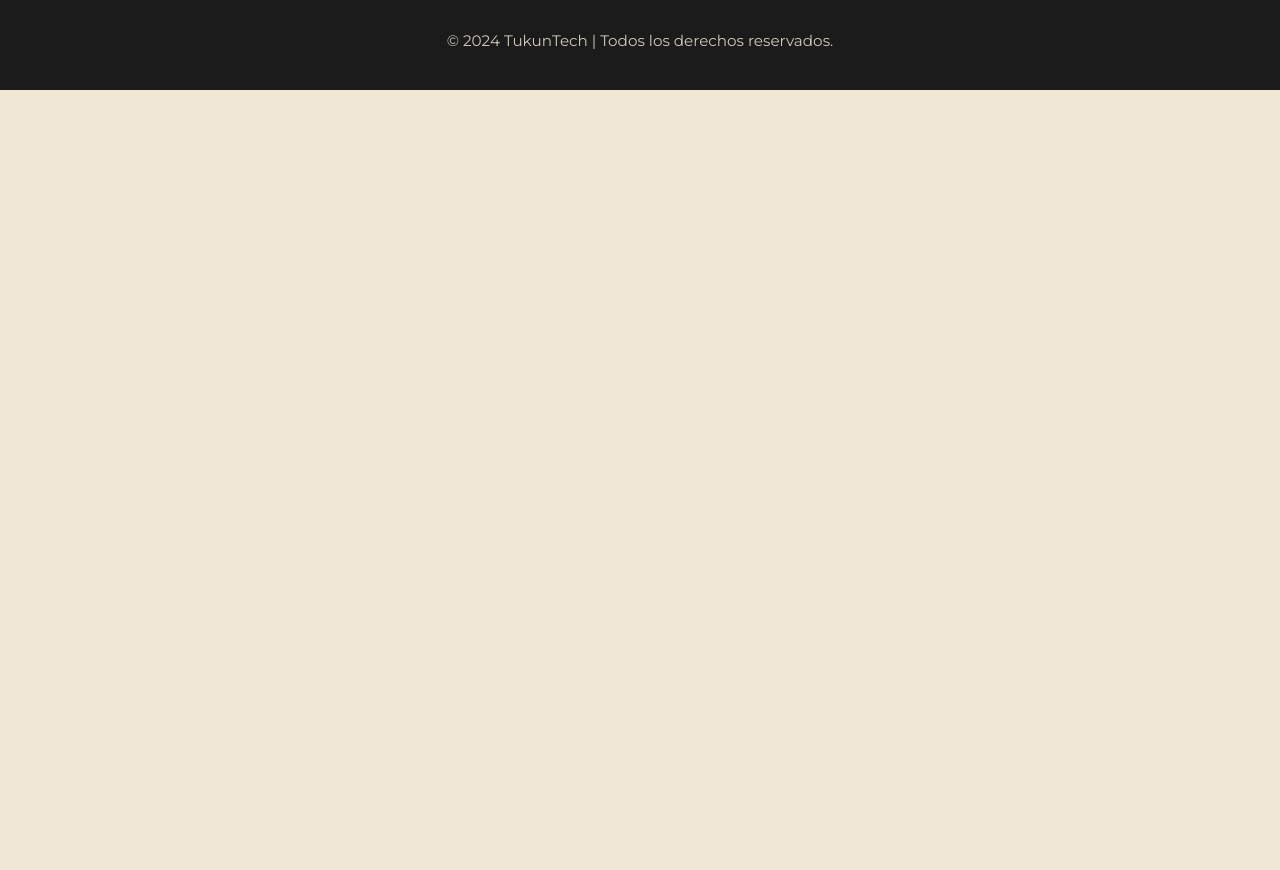
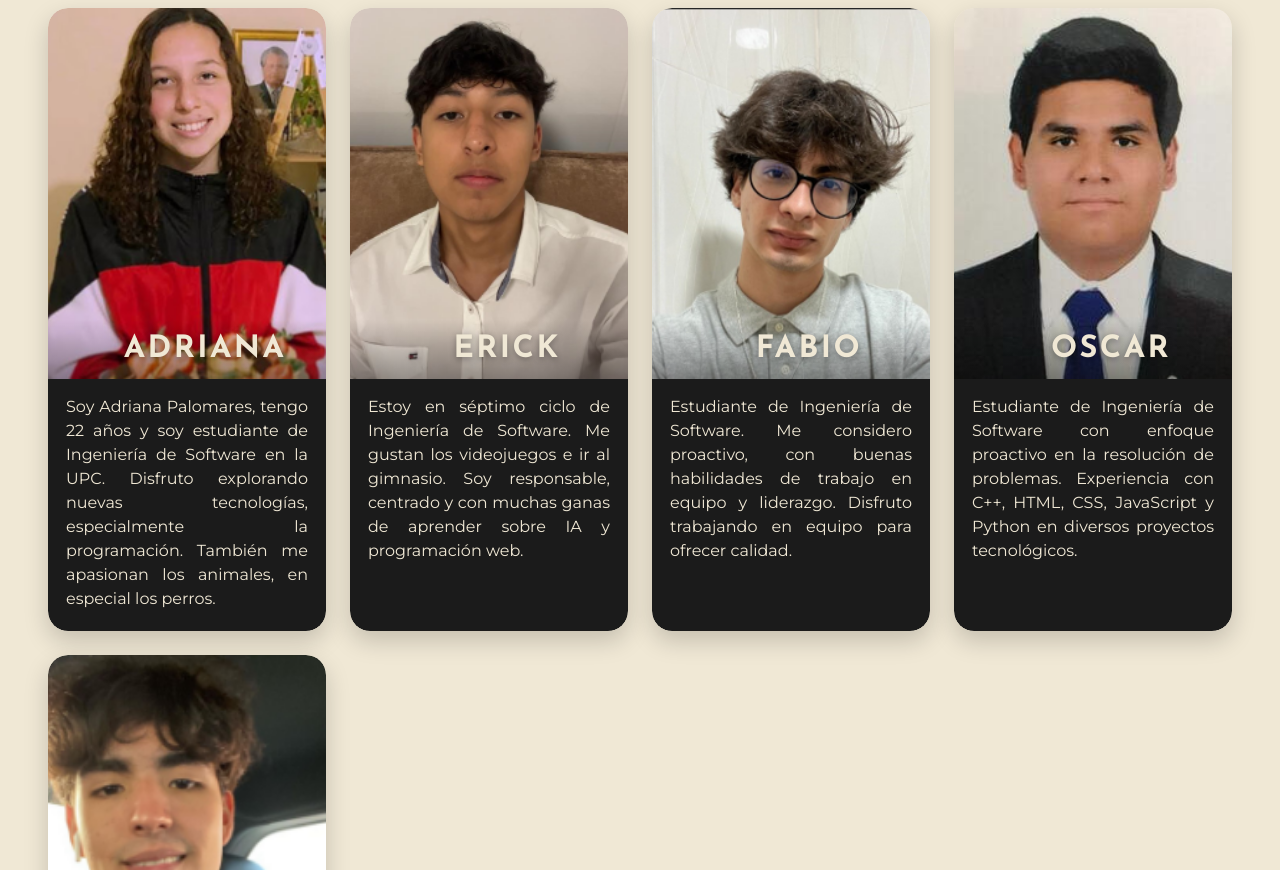
Before and after one commit to TukunTech/tukun-tech-landing, a plain HTML site: page docs/index.html in a window 1280 px wide. Shown: the part 2915-3785 px from the top of the page. Before the commit the page ends 3005 px from the top, so only its background shows below. Drawn offline with Linux system fonts and the light colour scheme; a web font is replaced by a local one.

Commit message:
feat(team): add responsive "Our Team" section with card grid

```diff
--- a/docs/css/main.css
+++ b/docs/css/main.css
@@ -702,6 +702,8 @@ body {
     font-size: clamp(1rem, 2.1vw, 1.35rem);
     line-height: 1.4;
     opacity: .98;
+    text-align: justify;
+
 }
 
 .mv--full {
@@ -789,6 +791,128 @@ body {
     background: rgba(255, 255, 255, .14);
     pointer-events: none;
 }
+
+.team {
+    background: var(--color-secondary);
+    padding: clamp(32px, 5vw, 72px) clamp(16px, 5vw, 48px);
+}
+
+.team .member-photo {
+    position: relative;
+    overflow: hidden;
+    border-radius: 20px 20px 0 0;
+    aspect-ratio: 3 / 4;
+}
+
+.team .member-photo img {
+    width: 100% !important;
+    height: 100% !important;
+    object-fit: cover;
+    display: block;
+}
+
+.team .member-name {
+    position: absolute;
+    left: 0;
+    right: 0;
+    bottom: 0;
+    width: 100%;
+    text-align: center !important;
+    padding: 14px 18px;
+    font-family: var(--font-base);
+    color: var(--color-secondary);
+    font-weight: 700;
+    letter-spacing: .08em;
+    text-shadow: 0 2px 6px rgba(0, 0, 0, .35);
+    background: linear-gradient(to top, rgba(0, 0, 0, .38), rgba(0, 0, 0, 0));
+}
+
+.team .member-card {
+    display: grid;
+    grid-template-rows: auto 1fr;
+}
+
+.team .member-photo,
+.team .member-bio {
+    margin: 0;
+}
+
+.team-title {
+    font-family: var(--font-base);
+    color: var(--color-btn-secondary);
+    text-align: center;
+    letter-spacing: .06em;
+    margin: 0 0 clamp(20px, 3vw, 36px);
+    font-size: clamp(1.8rem, 4.6vw, 3.2rem);
+}
+
+.team-grid {
+    list-style: none;
+    margin: 0 auto;
+    padding: 0;
+    max-width: 1280px;
+    display: grid;
+    gap: clamp(16px, 2vw, 24px);
+    grid-template-columns: repeat(auto-fit, minmax(220px, 1fr));
+}
+
+.member-card {
+    display: grid;
+    border-radius: 20px;
+    overflow: hidden;
+    box-shadow: var(--shadow-soft);
+    background: transparent;
+}
+
+.member-photo {
+    position: relative;
+    margin: 0;
+    overflow: hidden;
+    border-radius: 20px 20px 0 0;
+    aspect-ratio: 3 / 4;
+}
+
+.member-photo img {
+    width: 100%;
+    height: 100%;
+    object-fit: cover;
+    display: block;
+}
+
+.member-photo,
+.member-bio {
+    margin: 0;
+}
+
+.member-name {
+    position: absolute;
+    inset: auto 0 0 0;
+    padding: 14px 18px;
+    font-family: var(--font-base);
+    color: var(--color-secondary);
+    font-weight: 700;
+    letter-spacing: .08em;
+    text-align: center;
+    font-size: clamp(1.2rem, 2.4vw, 2rem);
+    text-shadow: 0 2px 6px rgba(0, 0, 0, .35);
+    background: linear-gradient(to top, rgba(0, 0, 0, .38), rgba(0, 0, 0, 0));
+    padding: 14px 18px;
+}
+
+.member-bio {
+    background: var(--color-btn-secondary);
+    color: var(--color-secondary);
+    font-family: var(--font-text2);
+    padding: 16px 18px 20px;
+    line-height: 1.5;
+    font-size: clamp(.95rem, 1.4vw, 1rem);
+    border-radius: 0 0 20px 20px;
+    min-height: 170px;
+    display: flex;
+    align-items: flex-start;
+    text-align: justify;
+}
+
 
 
 .footer {
--- a/docs/index.html
+++ b/docs/index.html
@@ -13,6 +13,7 @@
 </head>
 
 <body>
+  <!-- HERO -->
   <section class="hero">
     <div class="hero-card">
       <div class="hero-header">
@@ -38,6 +39,8 @@
       </div>
     </div>
   </section>
+
+  <!-- SERVICIOS -->
   <section id="servicios" class="services">
     <div class="services-card"> <img class="services-bg" src="img/img_bg_servicios.png" alt="">
       <div class="services-inner">
@@ -68,6 +71,8 @@
       </div>
     </div>
   </section>
+
+  <!-- PLANES -->
   <section id="planes" class="plans">
     <h2 class="plans-title">PLANES</h2>
     <div class="plans-grid">
@@ -165,8 +170,72 @@
     </div>
   </section>
 
+  <!-- EQUIPO -->
+  <section id="equipo" class="team">
+    <h2 class="team-title">NUESTRO EQUIPO</h2>
+
+    <ul class="team-grid">
+      <li class="member-card">
+        <figure class="member-photo">
+          <img src="img/img_Adriana.png" alt="Adriana" loading="lazy">
+          <figcaption class="member-name">ADRIANA</figcaption>
+        </figure>
+        <div class="member-bio">
+          Soy Adriana Palomares, tengo 22 años y soy estudiante de Ingeniería de Software en la UPC. Disfruto explorando
+          nuevas tecnologías, especialmente la programación. También me apasionan los animales, en especial los perros.
+        </div>
+      </li>
+
+      <li class="member-card">
+        <figure class="member-photo">
+          <img src="img/img_Erick.png" alt="Erick" loading="lazy">
+          <figcaption class="member-name">ERICK</figcaption>
+        </figure>
+        <div class="member-bio">
+          Estoy en séptimo ciclo de Ingeniería de Software. Me gustan los videojuegos e ir al gimnasio. Soy responsable,
+          centrado y con muchas ganas de aprender sobre IA y programación web.
+        </div>
+      </li>
+
+      <li class="member-card">
+        <figure class="member-photo">
+          <img src="img/img_Fabio.png" alt="Fabio" loading="lazy">
+          <figcaption class="member-name">FABIO</figcaption>
+        </figure>
+        <div class="member-bio">
+          Estudiante de Ingeniería de Software. Me considero proactivo, con buenas habilidades de trabajo en equipo y
+          liderazgo. Disfruto trabajando en equipo para ofrecer calidad.
+        </div>
+      </li>
+
+      <li class="member-card">
+        <figure class="member-photo">
+          <img src="img/img_Oscar.png" alt="Oscar" loading="lazy">
+          <figcaption class="member-name">OSCAR</figcaption>
+        </figure>
+        <div class="member-bio">
+          Estudiante de Ingeniería de Software con enfoque proactivo en la resolución de problemas. Experiencia con C++,
+          HTML, CSS, JavaScript y Python en diversos proyectos tecnológicos.
+        </div>
+      </li>
+
+      <li class="member-card">
+        <figure class="member-photo">
+          <img src="img/img_Rafael.png" alt="Rafael" loading="lazy">
+          <figcaption class="member-name">RAFAEL</figcaption>
+        </figure>
+        <div class="member-bio">
+          Séptimo ciclo de Ingeniería de Software. Me gustan los videojuegos y el gimnasio. Soy centrado, responsable y
+          me interesa aprender IA y tecnologías web.
+        </div>
+      </li>
+    </ul>
+  </section>
 
 
+
+
+  <!-- FOOTER -->
   <footer class="footer">
     <div class="footer-inner">
       <div class="footer-top">
```
Also changed, not shown: docs/img/img_Adriana.png (added), docs/img/img_Erick.png (added), docs/img/img_Fabio.png (added), docs/img/img_Oscar.png (added), docs/img/img_Rafael.png (added).
